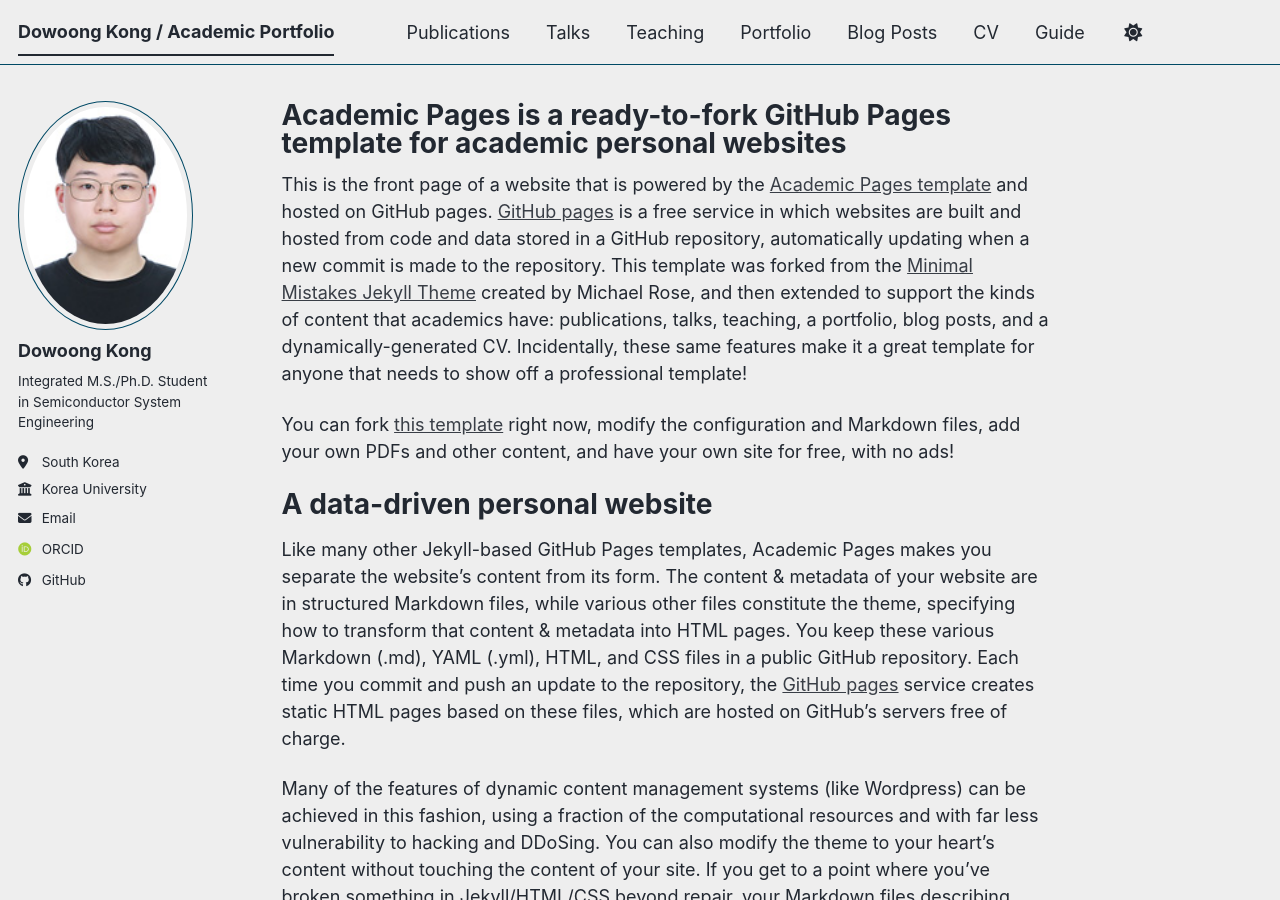
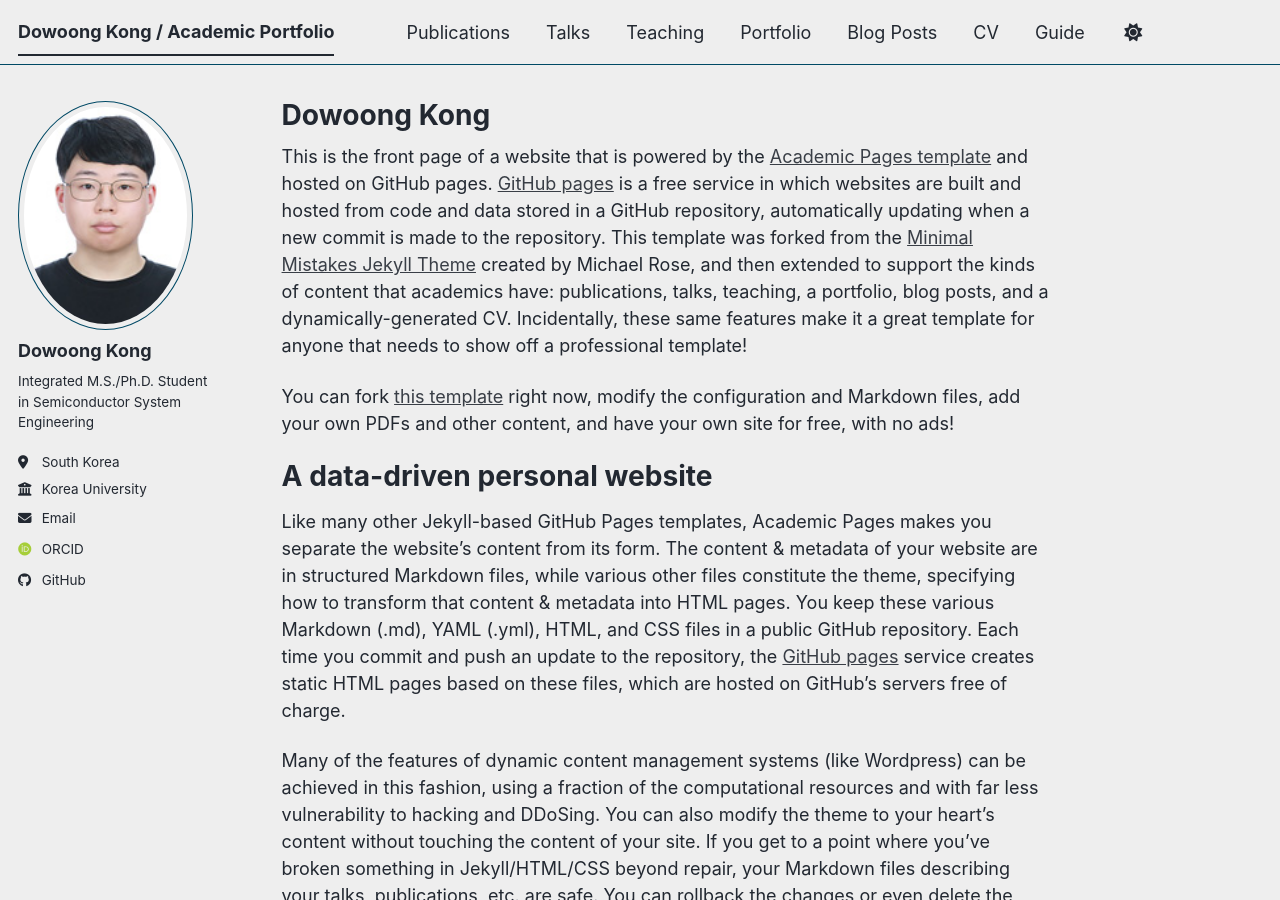
Before and after one commit to DowoongKong/DowoongKong.github.io, a Jekyll site: the page built from _pages/about.md, in a window 1280 px wide and 900 px high. Built offline with Jekyll 4.4.1, drawn with Linux system fonts in a browser that asks for light colours; some web fonts are replaced; a script bundle is joined from its source files by our own code; library files that are not in the unit come from our copies.

Commit message:
Update about page with personal information
Changed the title to 'Dowoong Kong' and added an excerpt indicating MS/Ph.D student status at Korea University.

```diff
--- a/_pages/about.md
+++ b/_pages/about.md
@@ -1,6 +1,7 @@
 ---
 permalink: /
-title: "Academic Pages is a ready-to-fork GitHub Pages template for academic personal websites"
+title: "Dowoong Kong"
+excerpt: "MS/Ph.D student in Korea University"
 author_profile: true
 redirect_from:
   - /about/
```
